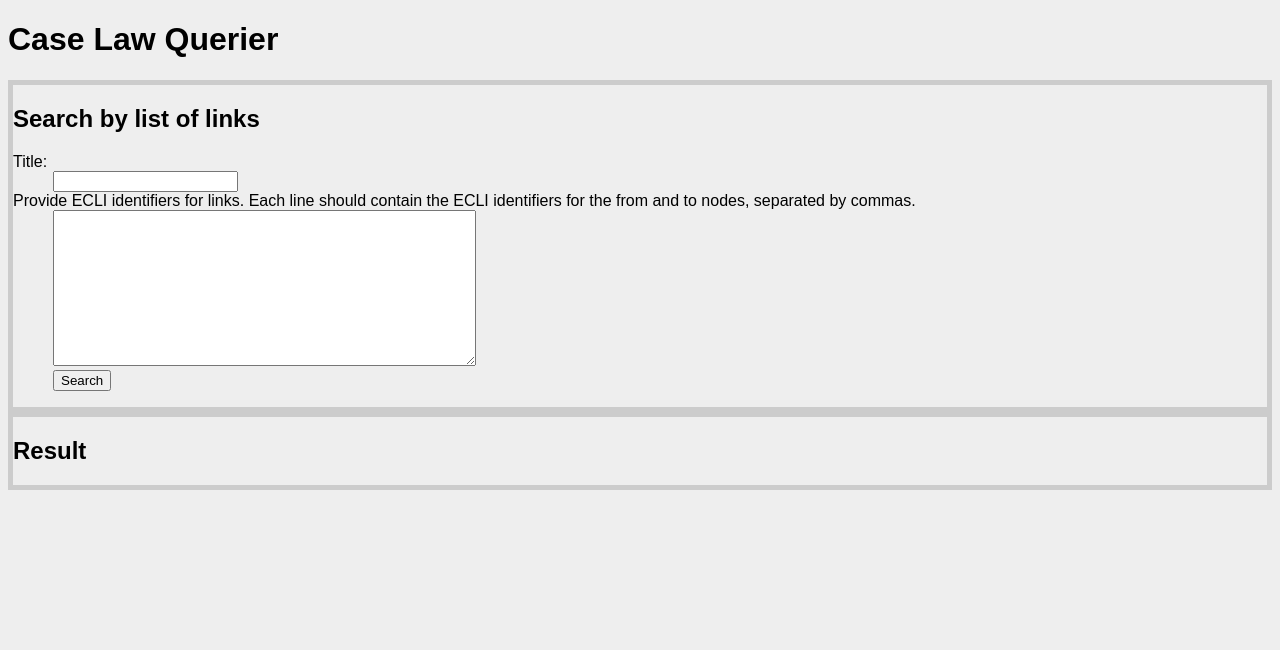
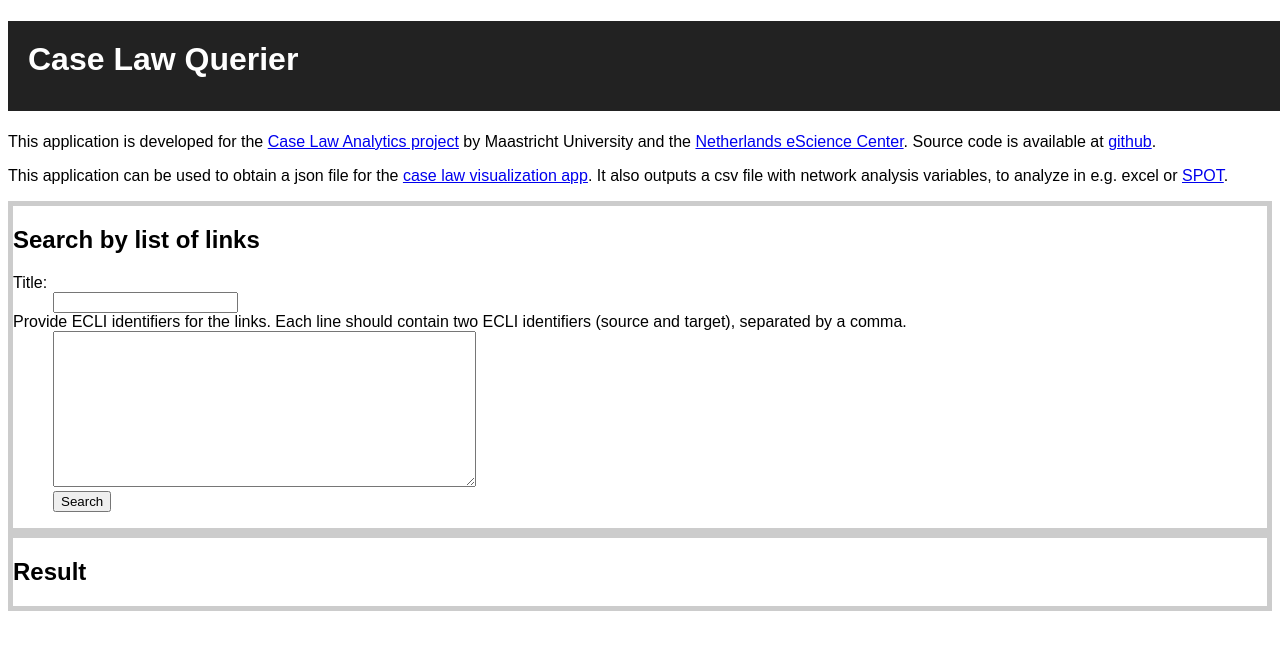
Before and after one commit to caselawanalytics/CaseLawAnalytics, a Flask app: page / in a window 1280 px wide. Shown: the top 650 px of the page. Run offline with Flask 2, Linux system fonts and the light colour scheme.

Commit message:
Made style of app a bit nicer

```diff
--- a/query_app/static/style.css
+++ b/query_app/static/style.css
@@ -1,11 +1,29 @@
 body {
+    background: #fff;
     font-family: sans-serif;
-    background: #eee;
 }
+
+.title {
+  background-color: #222;
+  height: 50px;
+  padding: 20px;
+	position:relative;
+	z-index:2;
+	width:100%;
+  color: white;
+}
+
 .form {
     border: 5px solid #ccc;
 }
+
 .result {
     margin: 5px;
     border: 5px solid #ccc;
 }
+
+p.error {
+    background: #F0D6D6;
+    z-index: 2;
+    margin: 5px;
+}
--- a/query_app/templates/index.html
+++ b/query_app/templates/index.html
@@ -6,7 +6,15 @@
     <title>Case Law Querier</title>
 </head>
 <body>
-    <h1>Case Law Querier</h1>
+    <h1 class="title">Case Law Querier</h1>
+    <p>This application is developed for the <a href="https://www.esciencecenter.nl/project/case-law-analytics">Case Law Analytics project</a> by Maastricht University
+        and the <a href="https://www.esciencecenter.nl/">Netherlands eScience Center</a>.
+        Source code is available at <a href="https://github.com/NLeSC/CaseLawAnalytics">github</a>.
+    </p>
+    <p>
+        This application can be used to obtain a json file for the <a href="https://nlesc.github.io/case-law-app/">case law visualization app</a>.
+        It also outputs a csv file with network analysis variables, to analyze in e.g. excel or <a href="http://nlesc.github.io/">SPOT</a>.
+    </p>
     <div class="formpage">
           {% if error %}<p class="error"><strong>Error:</strong> {{ error }}{% endif %}
         <div class="form">
@@ -15,7 +23,7 @@
             <dl>
               <dt>Title:
               <dd><input type="text" name="title">
-              <dt>Provide ECLI identifiers for links. Each line should contain the ECLI identifiers for the from and to nodes, separated by commas.
+              <dt>Provide ECLI identifiers for the links. Each line should contain two ECLI identifiers (source and target), separated by a comma.
               <dd>  <textarea  rows="10" cols="50" class="links_csv" name="links"></textarea>
                 <dd><input type="submit" value="Search">
             </dl>
```
